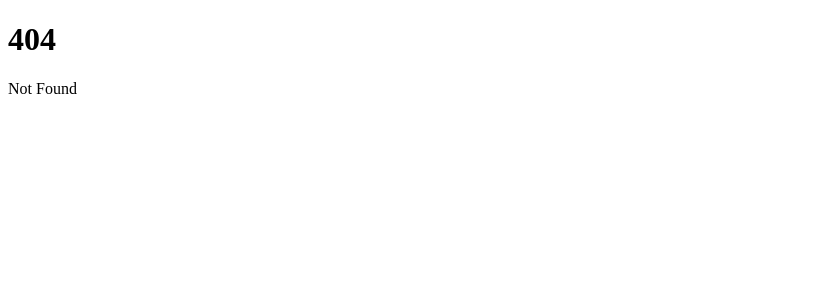
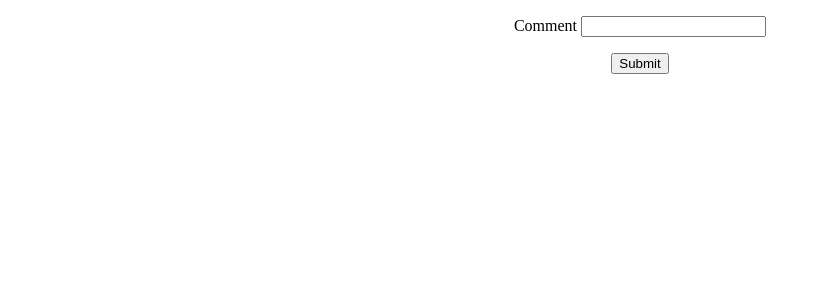
Before and after one commit to willyao0523/svelte-in-practice, a SvelteKit app: page /comment in a window 1280 px wide. Before the commit this address had no page. Shown: the top 300 px of the page, without its empty margins (0-821 px from the left). Built offline with nearby package versions, Linux system fonts and the light colour scheme.

Commit message:
feat: page load function and page server functions

```diff
--- /dev/null
+++ b/src/routes/comment/+page.server.js
@@ -0,0 +1,14 @@
+export const actions = {
+	default: async (event) => {
+		const form = await event.request.formData();
+		const url = event.url;
+		console.log(url);
+		const comment = form.get('comment');
+		if (comment) {
+			return {
+				status: true,
+				msg: `Your comment at ${url.hostname} has been received`
+			};
+		}
+	}
+};
--- /dev/null
+++ b/src/routes/comment/+page.svelte
@@ -0,0 +1,30 @@
+<script>
+	export let form;
+</script>
+
+<div class="wrap">
+	{#if form && form.status === true}
+		<p>{form.msg}</p>
+	{/if}
+	<form method="POST">
+		<label>Comment <input name="comment" type="text" /></label>
+		<button>Submit</button>
+	</form>
+</div>
+
+<style>
+	.wrap {
+		width: 50%;
+		margin: 0 auto;
+		text-align: center;
+	}
+
+	p {
+		color: green;
+	}
+
+	label {
+		display: block;
+		margin: 1rem;
+	}
+</style>
--- /dev/null
+++ b/src/routes/fetch/+page.svelte
@@ -0,0 +1,27 @@
+<script>
+	export let data;
+</script>
+
+<h1>Astronomy Picture of the Day</h1>
+<h2>{data.pic.title}</h2>
+<div class="wrap">
+	<a href={data.pic.hdurl}><img src={data.pic.url} alt="pic" /></a>
+</div>
+<p>{data.pic.explanation}</p>
+
+<style>
+	h1,
+	h2 {
+		text-align: center;
+	}
+
+	.wrap {
+		max-width: 75%;
+		margin: 0 auto;
+		text-align: center;
+	}
+
+	img {
+		max-width: 100%;
+	}
+</style>
--- a/svelte.config.js
+++ b/svelte.config.js
@@ -10,9 +10,6 @@ const config = {
 		alias: {
 			db: '/src/db.js',
 			img: '/src/images'
-		},
-		csrf: {
-			checkOrigin: false
 		}
 	}
 };
```
Also changed, not shown: src/routes/fetch/+page.js (added, +9 -0 lines).
